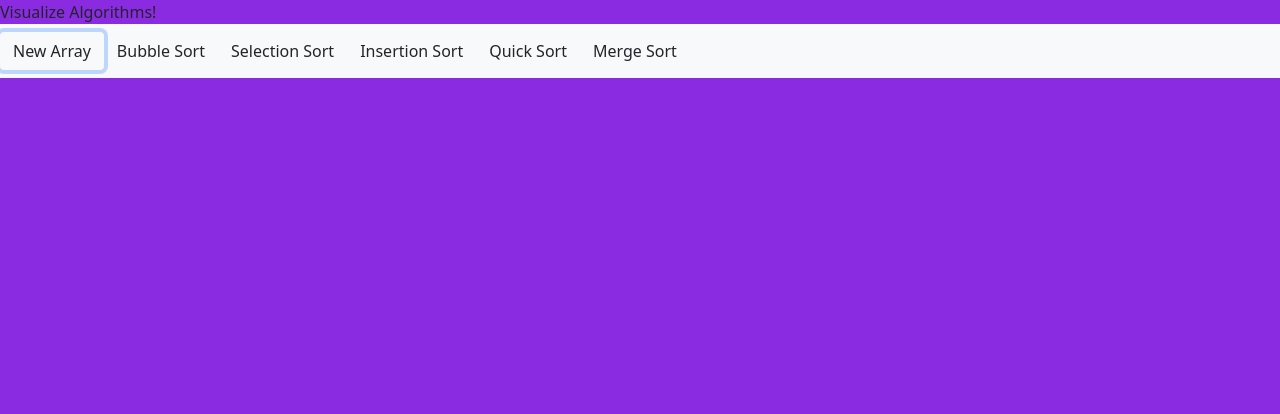
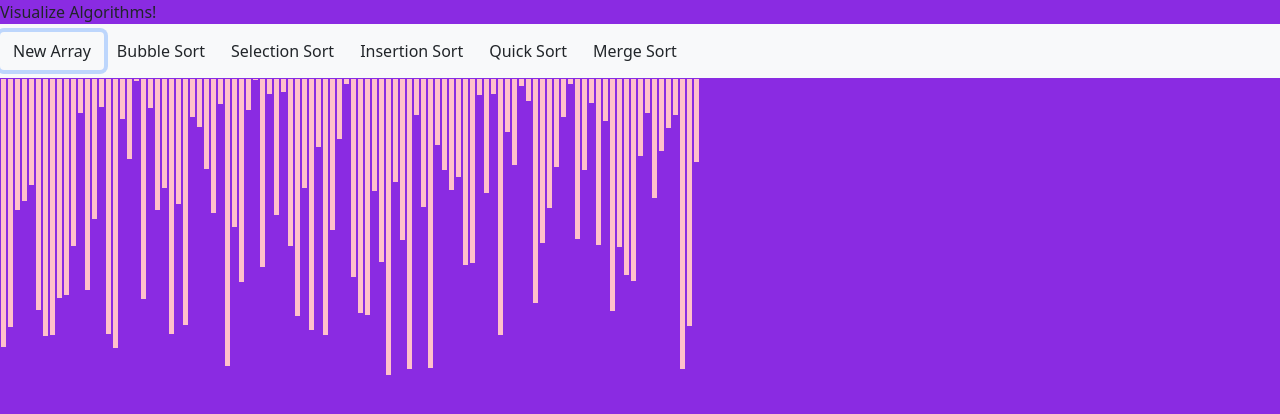
Before and after one commit to oadeliyi1/Sorting-Visualizer, a plain HTML site: page index.html in a window 1280 px wide. Both pictures are taken after a click on the button "New Array". Drawn offline with nearby package versions, Linux system fonts and the light colour scheme.

Commit message:
Sorting.js event listener

```diff
--- a/index.html
+++ b/index.html
@@ -1,6 +1,8 @@
 <!DOCTYPE html>
 <html lang="en">
 <head>
+  <script src="js_files/sorting.js"></script>
+
   <!-- Bootstrap Boilerplate -->
   <link href="https://cdn.jsdelivr.net/npm/bootstrap@5.0.1/dist/css/bootstrap.min.css" rel="stylesheet" integrity="sha384-+0n0xVW2eSR5OomGNYDnhzAbDsOXxcvSN1TPprVMTNDbiYZCxYbOOl7+AMvyTG2x" crossorigin="anonymous">
 
@@ -9,6 +11,7 @@
   <script src="https://cdn.jsdelivr.net/npm/bootstrap@5.0.1/dist/js/bootstrap.bundle.min.js" integrity="sha384-gtEjrD/SeCtmISkJkNUaaKMoLD0//ElJ19smozuHV6z3Iehds+3Ulb9Bn9Plx0x4" crossorigin="anonymous"></script>
 
   <link href="sorting.css" rel="stylesheet">
+
 
   <title>Document</title>
 </head>
@@ -22,5 +25,7 @@
       <button type="button" id="quick-sort" class = "btn quick sort">Quick Sort</button>
       <button type="button" id="merge-sort" class = "btn merge sort">Merge Sort</button>
   </nav>
+
+  <div id="components"></div>
 </body>
 </html>
--- a/js_files/sorting.js
+++ b/js_files/sorting.js
@@ -0,0 +1,42 @@
+window.addEventListener("DOMContentLoaded", () => {
+
+  function array() {
+
+    let array = [];
+
+    for (let i = 0; i < 100; i++) {
+      let randomNum = Math.floor(Math.random() * 300)
+      array.push(randomNum);
+    };
+    return array;
+
+  }
+
+
+
+  function divGen() {
+
+    let heights = array();
+    console.log(heights)
+    let barDiv = document.getElementById("components")
+    barDiv.innerHTML = '';
+   // let newDiv = document.createElement('div');
+
+    for (let i = 0; i < 100; i++) {
+      let newDiv = document.createElement('div');
+      newDiv.classList.add("bars");
+      newDiv.style.height = `${heights[i]}px`
+      barDiv.appendChild(newDiv)
+    };
+  }
+  let newArrayBtn = document.getElementById("new-array")
+  newArrayBtn.addEventListener("click", () => {
+
+    divGen();
+
+
+  })
+
+
+
+});
--- a/sorting.css
+++ b/sorting.css
@@ -2,3 +2,14 @@ body {
   background-color: blueviolet;
 
 }
+.components{
+
+}
+
+.bars {
+  display: flex;
+  float:left;
+  background-color: pink;
+  margin:1px;
+  width: 5px
+}
```
